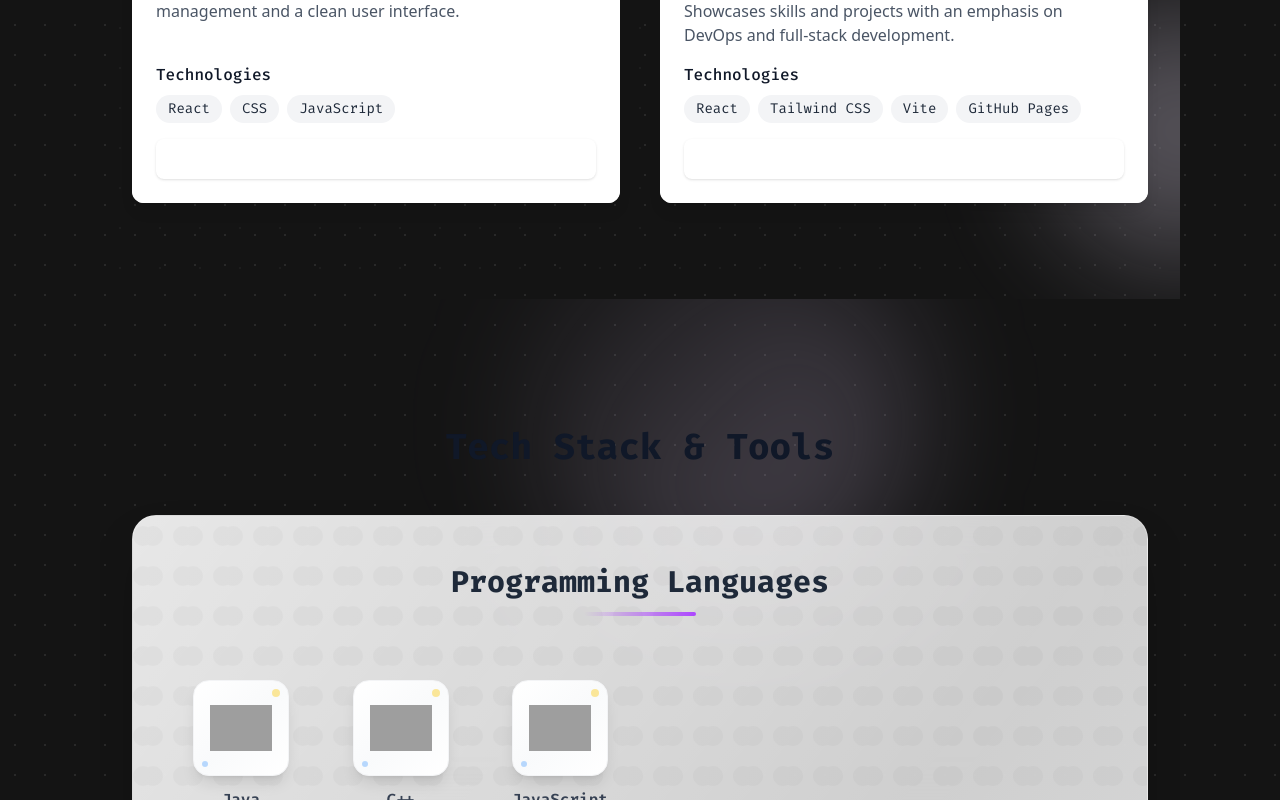
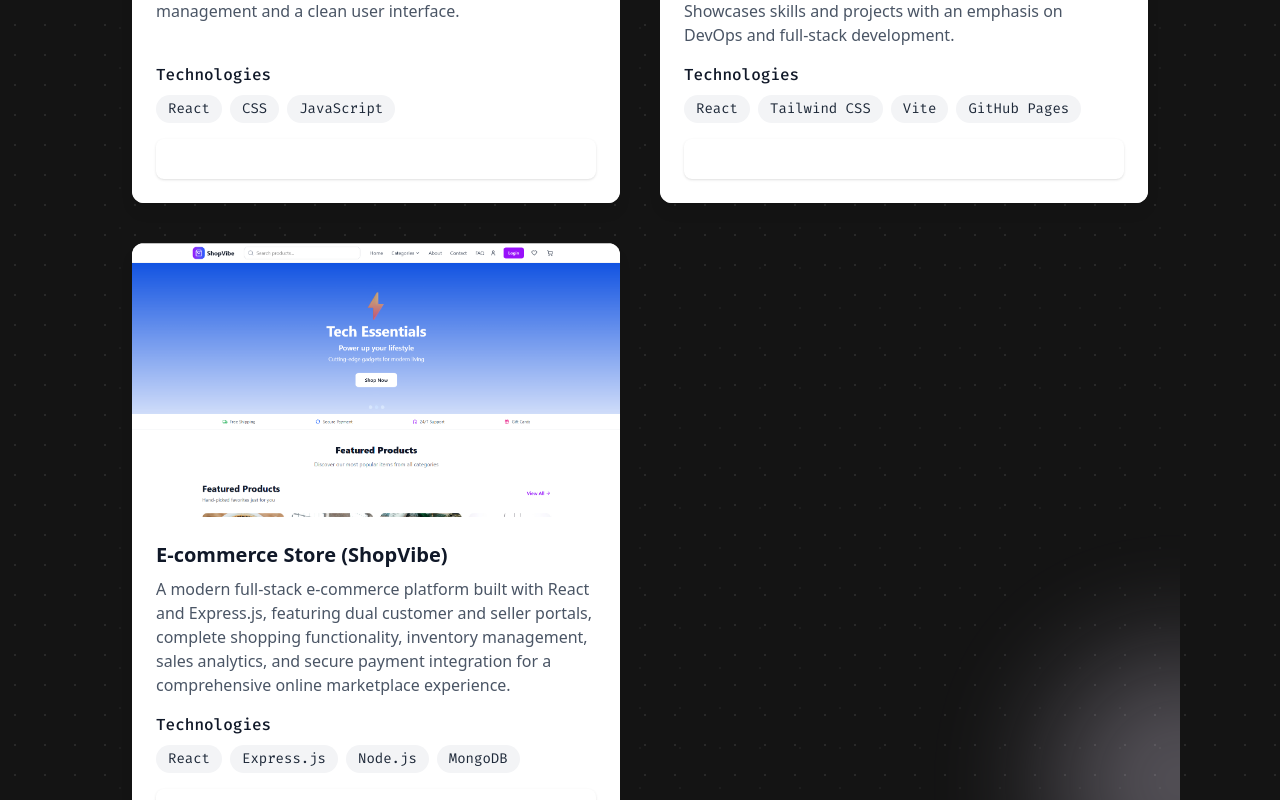
Before and after one commit to Harsha-Buddhika-Official/Official-Portfolio-React, a React (Vite) app: page / in a window 1280 px wide. Shown: the part 2000-2800 px from the top of the page. Built offline with nearby package versions, Linux system fonts and the light colour scheme; grey boxes are pictures that could not be loaded.

Commit message:
e-commerce project add to project section

```diff
--- a/src/pages/Project.jsx
+++ b/src/pages/Project.jsx
@@ -1,42 +1,43 @@
 import { useEffect, useRef } from "react";
 import ToDoReact from "../components/images/Project_Img/todo-react.png";
 import portfolio from "../components/images/Project_Img/Official-Portfolio.png";
+import eCommerce from "../components/images/Project_Img/E-commmerse.png";
 
 function ProjectCard({ project }) {
   return (
-    <div className="bg-white dark:bg-gray-800 rounded-xl shadow-lg overflow-hidden hover:shadow-xl transition-all duration-500 h-full flex flex-col group">
-      <div className="aspect-video w-full overflow-hidden relative">
+    <div className="flex flex-col h-full overflow-hidden transition-all duration-500 bg-white shadow-lg dark:bg-gray-800 rounded-xl hover:shadow-xl group">
+      <div className="relative w-full overflow-hidden aspect-video">
         <img
           src={project.image}
           alt={`${project.name} preview`}
-          className="w-full h-full object-cover object-center transform group-hover:scale-110 transition-transform duration-700"
+          className="object-cover object-center w-full h-full transition-transform duration-700 transform group-hover:scale-110"
         />
-        <div className="absolute inset-0 bg-gradient-to-t from-black/60 to-transparent opacity-0 group-hover:opacity-100 transition-opacity duration-300 flex items-end">
-          <div className="p-4 w-full transform translate-y-4 group-hover:translate-y-0 transition-transform duration-300">
+        <div className="absolute inset-0 flex items-end transition-opacity duration-300 opacity-0 bg-gradient-to-t from-black/60 to-transparent group-hover:opacity-100">
+          <div className="w-full p-4 transition-transform duration-300 transform translate-y-4 group-hover:translate-y-0">
             <h3 className="text-xl font-bold text-white">{project.name}</h3>
           </div>
         </div>
       </div>
 
-      <div className="p-6 flex-1 flex flex-col bg-white dark:bg-gray-800 relative">
+      <div className="relative flex flex-col flex-1 p-6 bg-white dark:bg-gray-800">
         {/* Diagonal corner accent */}
-        <div className="absolute top-0 right-0 w-12 h-12 bg-primary-100 dark:bg-primary-900 transform rotate-45 translate-x-6 -translate-y-6"></div>
+        <div className="absolute top-0 right-0 w-12 h-12 transform rotate-45 translate-x-6 -translate-y-6 bg-primary-100 dark:bg-primary-900"></div>
 
-        <h3 className="text-xl font-bold text-gray-900 dark:text-white mb-2 relative z-10 font-sans">
+        <h3 className="relative z-10 mb-2 font-sans text-xl font-bold text-gray-900 dark:text-white">
           {project.name}
         </h3>
-        <p className="text-gray-600 dark:text-gray-400 mb-4 flex-1 font-sans">
+        <p className="flex-1 mb-4 font-sans text-gray-600 dark:text-gray-400">
           {project.description}
         </p>
         <div className="mb-4">
-          <h4 className="font-medium text-gray-900 dark:text-white mb-2">
+          <h4 className="mb-2 font-medium text-gray-900 dark:text-white">
             Technologies
           </h4>
           <div className="flex flex-wrap gap-2">
             {project.technologies.map((tech, index) => (
               <span
                 key={index}
-                className="inline-block px-3 py-1 text-sm bg-gray-100 dark:bg-gray-700 text-gray-800 dark:text-gray-300 rounded-full transition-colors duration-300 hover:bg-primary-100 dark:hover:bg-primary-900"
+                className="inline-block px-3 py-1 text-sm text-gray-800 transition-colors duration-300 bg-gray-100 rounded-full dark:bg-gray-700 dark:text-gray-300 hover:bg-primary-100 dark:hover:bg-primary-900"
               >
                 {tech}
               </span>
@@ -90,6 +91,14 @@
       github:
         "https://github.com/Harsha-Buddhika-Official/Official-Portfolio-React",
     },
+    {
+      name: "E-commerce Store (ShopVibe)",
+      image: eCommerce,
+      description:
+        "A modern full-stack e-commerce platform built with React and Express.js, featuring dual customer and seller portals, complete shopping functionality, inventory management, sales analytics, and secure payment integration for a comprehensive online marketplace experience.",
+      technologies: ["React", "Express.js", "Node.js", "MongoDB"],
+      github: "https://github.com/Harsha-Buddhika-Official/E-Commerce"
+    }
   ];
 
   useEffect(() => {
@@ -122,14 +131,14 @@
   return (
     <div
       id="projects"
-      className="relative max-w-7xl mx-auto px-4 sm:px-6 lg:px-8 py-16 md:py-24 overflow-hidden"
+      className="relative px-4 py-16 mx-auto overflow-hidden max-w-7xl sm:px-6 lg:px-8 md:py-24"
     >
       {/* Decorative elements */}
-      <div className="absolute top-10 left-0 w-64 h-64 bg-primary-100 dark:bg-primary-900/20 rounded-full blur-3xl opacity-30 -translate-x-1/2"></div>
-      <div className="absolute bottom-10 right-0 w-64 h-64 bg-purple-100 dark:bg-purple-900/20 rounded-full blur-3xl opacity-30 translate-x-1/2"></div>
+      <div className="absolute left-0 w-64 h-64 -translate-x-1/2 rounded-full top-10 bg-primary-100 dark:bg-primary-900/20 blur-3xl opacity-30"></div>
+      <div className="absolute right-0 w-64 h-64 translate-x-1/2 bg-purple-100 rounded-full bottom-10 dark:bg-purple-900/20 blur-3xl opacity-30"></div>
 
       {/* Decorative lines */}
-      <div className="absolute right-10 top-10 opacity-20 dark:opacity-10 pointer-events-none">
+      <div className="absolute pointer-events-none right-10 top-10 opacity-20 dark:opacity-10">
         <svg
           width="100"
           height="100"
@@ -164,21 +173,21 @@
         </svg>
       </div>
 
-      <div className="text-center mb-12 relative z-10">
-        <h2 className="text-3xl md:text-4xl font-bold text-gray-900 dark:text-white inline-block relative">
+      <div className="relative z-10 mb-12 text-center">
+        <h2 className="relative inline-block text-3xl font-bold text-gray-900 md:text-4xl dark:text-white">
           Projects
-          <div className="absolute -bottom-3 left-1/2 transform -translate-x-1/2 h-1 w-16 md:w-24 bg-primary-500 dark:bg-primary-400 rounded-full"></div>
+          <div className="absolute w-16 h-1 transform -translate-x-1/2 rounded-full -bottom-3 left-1/2 md:w-24 bg-primary-500 dark:bg-primary-400"></div>
         </h2>
       </div>
 
       <div
         ref={projectsRef}
-        className="grid grid-cols-1 md:grid-cols-2 lg:grid-cols-2 gap-8 md:gap-10 relative z-10"
+        className="relative z-10 grid grid-cols-1 gap-8 md:grid-cols-2 lg:grid-cols-2 md:gap-10"
       >
         {projects.map((project, index) => (
           <div
             key={index}
-            className="project-card opacity-0 translate-y-10 transition-all duration-700 ease-out"
+            className="transition-all duration-700 ease-out translate-y-10 opacity-0 project-card"
             style={{ transitionDelay: `${index * 150}ms` }}
           >
             <ProjectCard project={project} />
@@ -187,7 +196,7 @@
       </div>
 
       {/* Background pattern */}
-      <div className="absolute inset-0 opacity-5 dark:opacity-10 pointer-events-none">
+      <div className="absolute inset-0 pointer-events-none opacity-5 dark:opacity-10">
         <svg width="100%" height="100%" xmlns="http://www.w3.org/2000/svg">
           <pattern
             id="circleGrid"
```
Also changed, not shown: src/components/images/Project_Img/E-commmerse.png (added).
